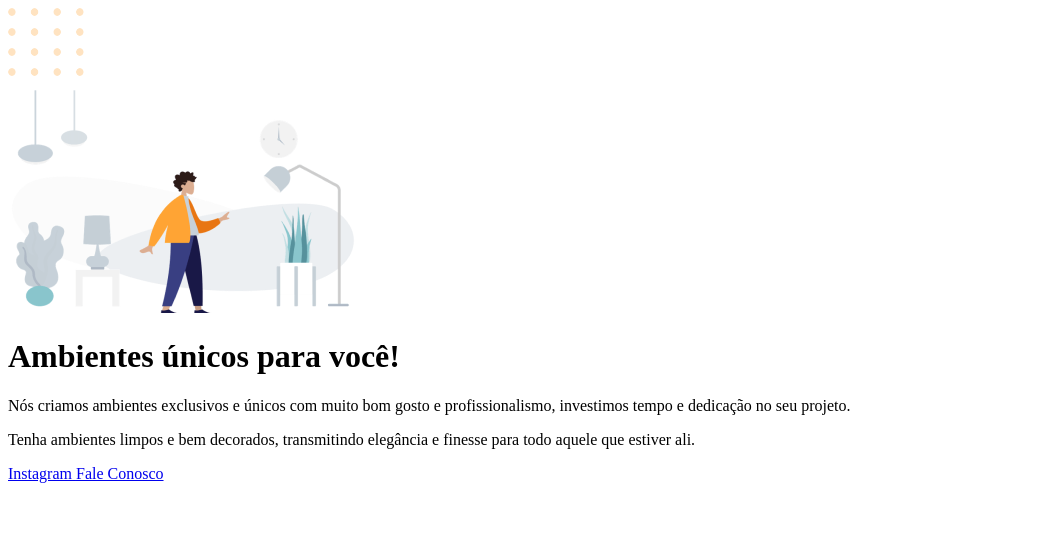
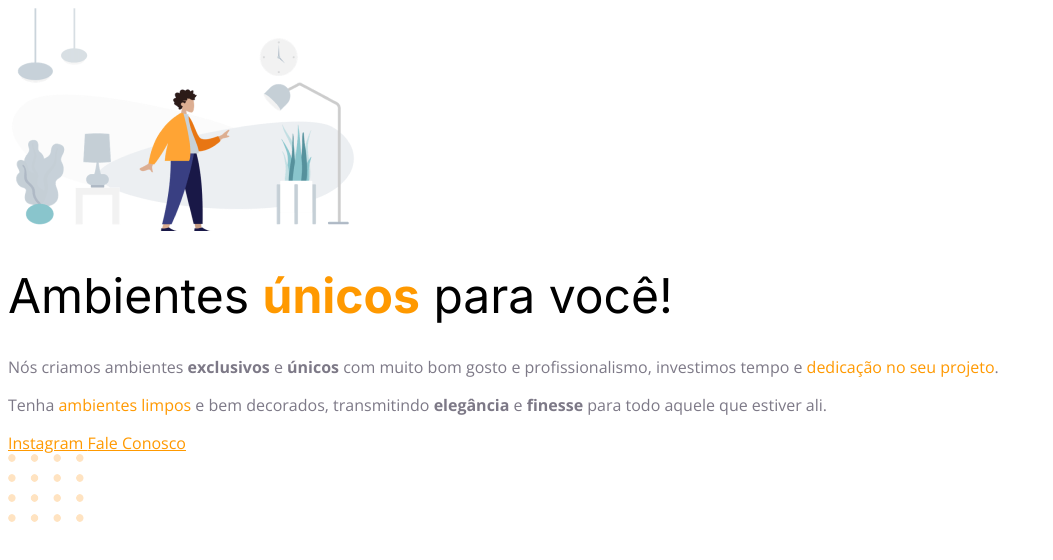
Before and after one commit to SamanthaCDFSauer/ProjetoMoveis, a plain HTML site: page index.html in a window 1280 px wide. Shown: the whole page, without its empty margins (0-1053 px from the left). Drawn offline with nearby package versions, Linux system fonts and the light colour scheme.

Commit message:
chore: init project

```diff
--- a/index.html
+++ b/index.html
@@ -1,29 +1,37 @@
 <!DOCTYPE html>
 <html lang="pt-br">
 <head>
+	<link rel="preconnect" href="https://fonts.googleapis.com">
+	<link rel="preconnect" href="https://fonts.gstatic.com" crossorigin>
+
 	<meta charset="UTF-8">
 	<meta name="viewport" content="width=device-width, initial-scale=1.0">
+
 	<title>Móveis customizados</title>
+
+	<link href="https://fonts.googleapis.com/css2?family=Inter:wght@400;700&family=Open+Sans:wght@400;700&display=swap" rel="stylesheet">
+
+	<link rel="stylesheet" href="style.css">
+
 </head>
 <body>
-	<img src="assets/balls.svg"
-	 alt="Bolinhas laranjadas no canto inferior direito da tela"/>
-<!--ALT após a imagem serve para os leitores de tela identificarem do que a imagem se trata caso a imagem não carregue-->
 
 <div id="hero">
 	<img src="assets/image1.png"
 	 alt="Desenho de uma pessoa em uma sala com móveis"/>
 
 	 <h1>
-		Ambientes únicos para você!
+		Ambientes <span>únicos</span> para você!
 	 </h1>
 
 	 <p>
-		Nós criamos ambientes exclusivos e únicos com muito bom gosto e profissionalismo, investimos tempo e dedicação no seu projeto.
+		Nós criamos ambientes <strong>exclusivos</strong> e <strong>únicos</strong> com muito
+		bom gosto e profissionalismo, investimos tempo e <span>dedicação no seu projeto</span>.
 	 </p>
 
 	 <p>
-		Tenha ambientes limpos e bem decorados, transmitindo elegância e finesse para todo aquele que estiver ali.
+		Tenha <span>ambientes limpos</span> e bem decorados, transmitindo <strong>elegância</strong> e
+		<strong>finesse</strong> para todo aquele que estiver ali.
 	 </p>
 	</div>
 
@@ -34,5 +42,10 @@
 		<a href="mailto:moveis@moveis.com.br">Fale Conosco
 		</a>
 	</div>
+
+	<img src="assets/balls.svg"
+	alt="Bolinhas laranjadas no canto inferior direito da tela"/>
+<!--ALT após a imagem serve para os leitores de tela identificarem do que a imagem se trata caso a imagem não carregue-->
+
 </body>
 </html>
--- /dev/null
+++ b/style.css
@@ -0,0 +1,27 @@
+h1 {
+    font-family: 'Inter', sans-serif;
+    color: #000000;
+    font-size: 3rem;
+    line-height: 3.5rem;
+    font-weight: 400;
+}
+
+h1 span {
+    font-weight: 700;
+}
+
+body {
+    font-family: 'Open Sans', sans-serif;
+}
+
+span {
+    color: #ff9900;
+}
+
+p {
+    color: #7D7987;
+}
+
+a {
+    color: #FF9900;
+}
```
